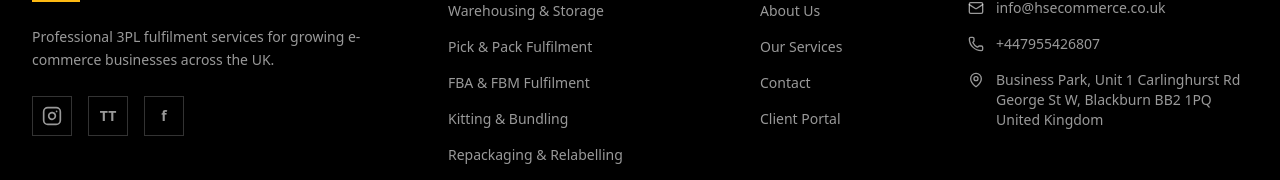
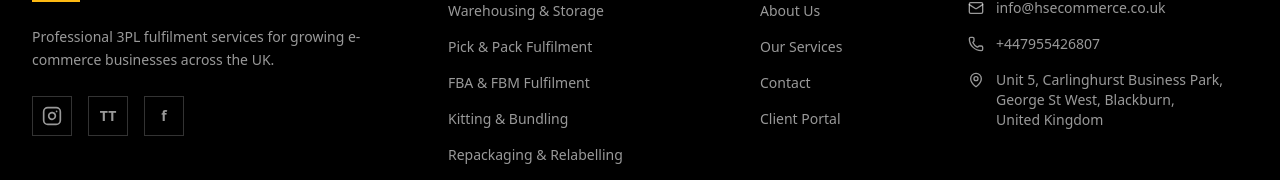
Before and after one commit to Tayyab-742002/hsecommerce-3pl-services, a Next.js app: page / in a window 1280 px wide. Shown: the part 7629-7809 px from the top of the page. Built offline with nearby package versions, Linux system fonts and the light colour scheme.

Commit message:
Update footer address details

```diff
--- a/components/ui/footer.tsx
+++ b/components/ui/footer.tsx
@@ -156,9 +156,9 @@ export const Footer = () => {
                 <div className="flex items-start gap-3 text-white/60 text-sm">
                   <MapPin className="w-4 h-4 mt-0.5 shrink-0" strokeWidth={2} />
                   <span>
-                    Business Park, Unit 1 Carlinghurst Rd
+                    Unit 5, Carlinghurst Business Park,
                     <br />
-                    George St W, Blackburn BB2 1PQ
+                    George St West, Blackburn,
                     <br />
                     United Kingdom
                   </span>
```
